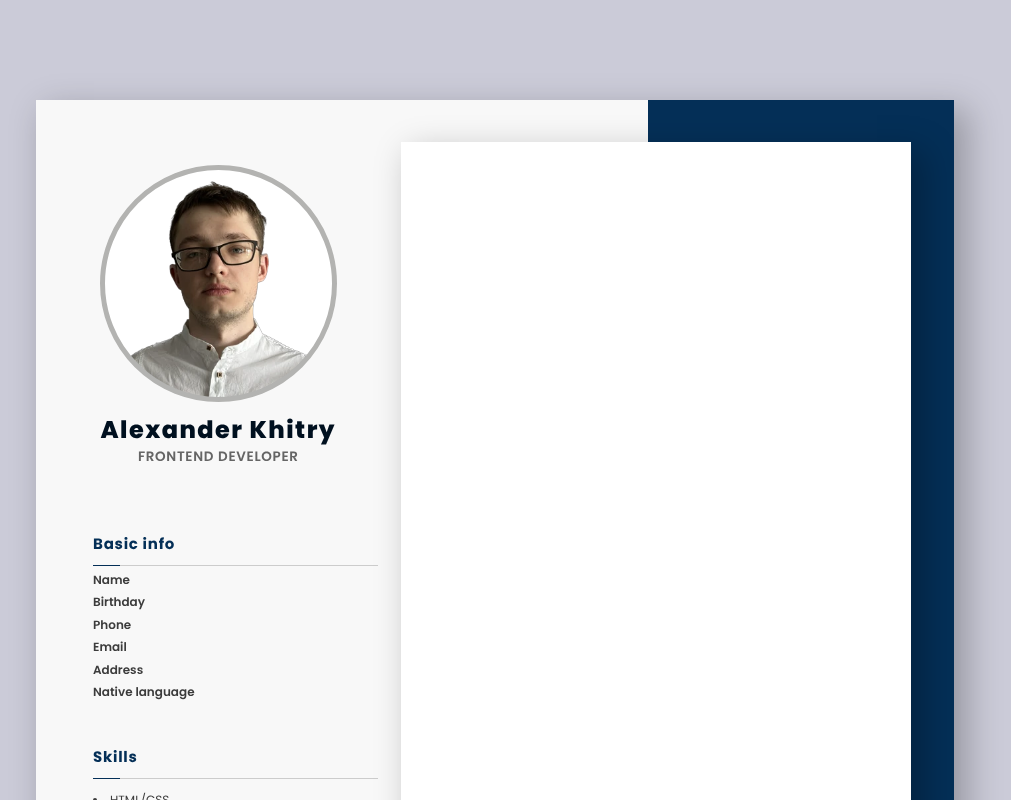
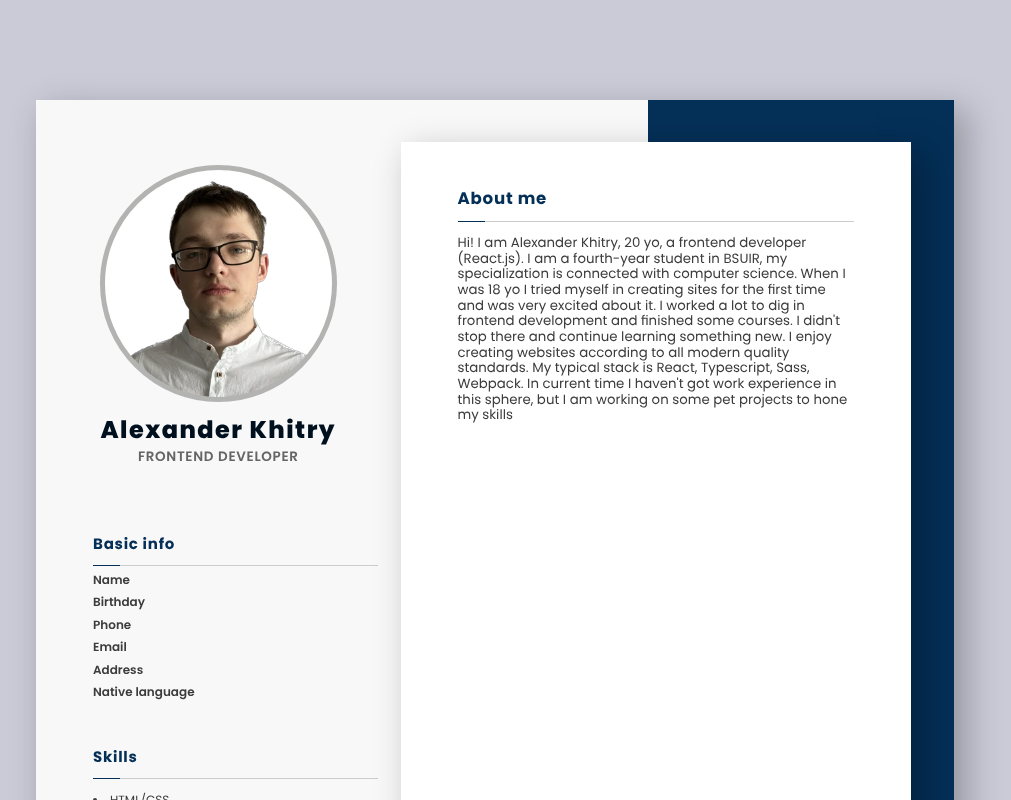
Before and after one commit to foxnorth228/foxnorth228, a React app: page / in a window 1280 px wide. Shown: the top 800 px of the page, without its empty margins (145-1156 px from the left). Built offline with nearby package versions, Linux system fonts and the light colour scheme.

Commit message:
feat: implement about block

```diff
--- /dev/null
+++ b/src/components/about-block/about-block.scss
@@ -0,0 +1,18 @@
+@use '@pages/app.scss' as app;
+
+.aboutBlock {
+    margin-top: app.scale(33px);
+    margin-left: app.scale(38px);
+    margin-right: app.scale(38px);
+    width: fit-content;
+    color: #3C3C3C;
+    font-size: app.scale(8.894px);
+    font-family: Poppins;
+    font-style: normal;
+    font-weight: 400;
+    line-height: app.scale(10.451px);
+}
+
+.aboutBlock__title {
+    font-size: app.scale(11.117px);
+}
--- /dev/null
+++ b/src/components/about-block/about-block.tsx
@@ -0,0 +1,24 @@
+import React from 'react';
+import './about-block.scss';
+import InfoBlock from '../info-block/info-block';
+
+const AboutBlock = () => {
+  return (
+    <InfoBlock title="About me" titleSize="aboutBlock__title" className="aboutBlock">
+      <p>
+        {
+          "Hi! I am Alexander Khitry, 20 yo, a frontend developer (React.js).  \
+          I am a fourth-year student in BSUIR, my specialization is connected with computer science. \
+          When I was 18 yo I tried myself in creating sites for the first time and was very excited about it. \
+          I worked a lot to dig in frontend development and finished some courses. \
+          I didn't stop there and continue learning something new. \
+          I enjoy creating websites according to all modern quality standards. \
+          My typical stack is React, Typescript, Sass, Webpack. \
+          In current time I haven't got work experience in this sphere, but I am working on some pet projects to hone my skills"
+        }
+      </p>
+    </InfoBlock>
+  );
+};
+
+export default AboutBlock;
--- a/src/layouts/add-info-block/add-info-block.tsx
+++ b/src/layouts/add-info-block/add-info-block.tsx
@@ -1,8 +1,13 @@
 import React from 'react';
 import './add-info-block.scss';
+import AboutBlock from '@src/components/about-block/about-block';
 
 const AddInfoBlock = () => {
-  return <section className="workInfo"></section>;
+  return (
+    <section className="workInfo">
+      <AboutBlock />
+    </section>
+  );
 };
 
 export default AddInfoBlock;
```
